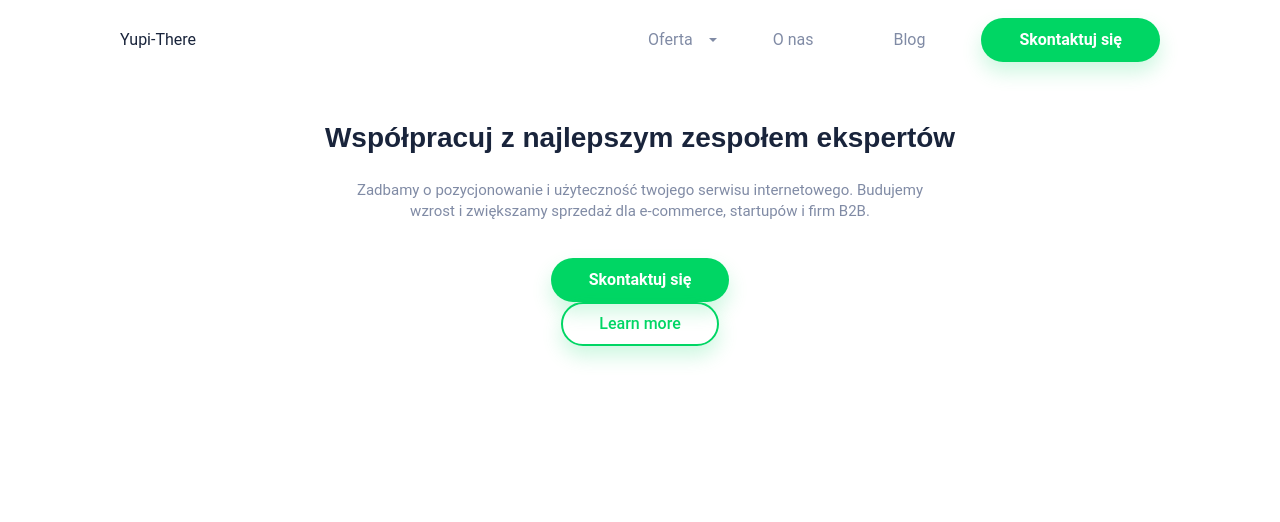
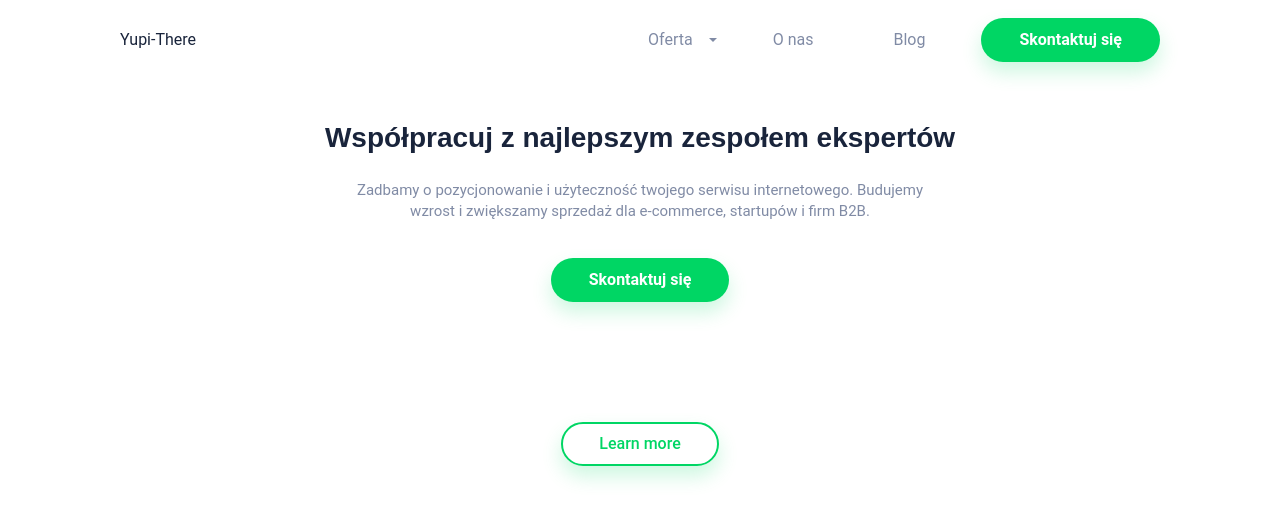
Before and after one commit to m-heyda/yupi-there, a React (Create React App) app: page / in a window 1280 px wide. Shown: the top 522 px of the page. Built offline with nearby package versions, Linux system fonts and the light colour scheme; what webfontloader would draw is missing.

Commit message:
Button fix

```diff
--- a/src/components/Button/index.js
+++ b/src/components/Button/index.js
@@ -4,7 +4,7 @@ import { rem, rgba } from 'polished';
 import { string, bool, func, oneOfType, any } from 'prop-types';
 import { variables, colors, utils } from '../../global/helpers';
 
-const { globalSize, fontSize, fontFamily } = variables;
+const { globalSize, fontSize } = variables;
 const { media } = utils;
 
 const Button = ({
--- a/src/components/Hero/Hero.style.js
+++ b/src/components/Hero/Hero.style.js
@@ -18,8 +18,9 @@ export const ButtonWrapper = styled.div`
   max-width: ${rem('200px')};
   margin: 0 auto;
 
-  &:first-child {
-    background: red;
-    margin: 0 0 ${rem(marginSize.small)};
+  & > button {
+    &:first-child {
+      margin: 0 auto 120px;
+    }
   }
 `;
```
